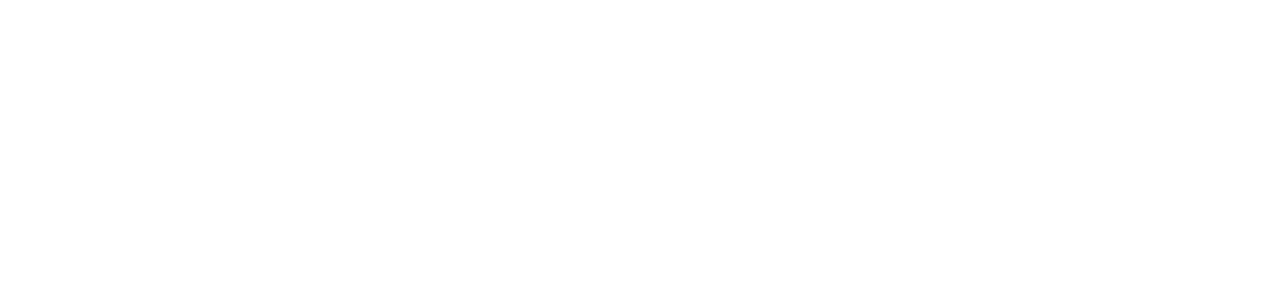
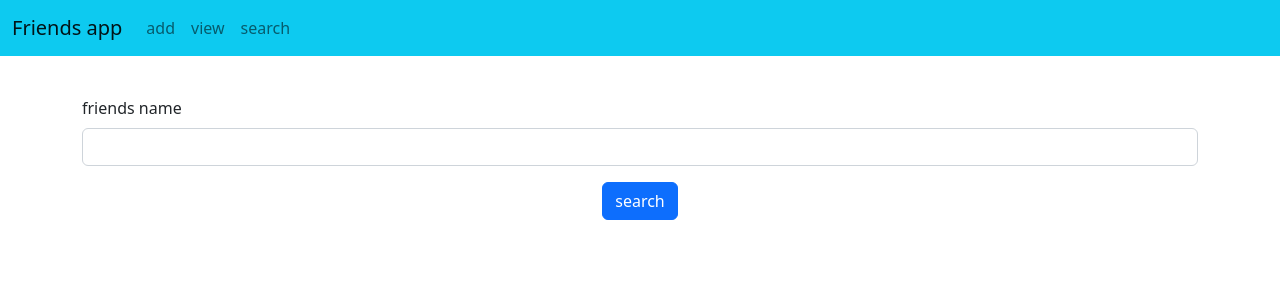
Before and after one commit to krishnanunnijp/friends-angular-app, an Angular app: page /search in a window 1280 px wide. Before the commit this address led to /. Shown: the top 300 px of the page. Built offline with nearby package versions, Linux system fonts and the light colour scheme.

Commit message:
search page added

```diff
--- a/src/app/friends-navbar/friends-navbar.component.html
+++ b/src/app/friends-navbar/friends-navbar.component.html
@@ -1,6 +1,6 @@
 <nav class="navbar navbar-expand-lg bg-info">
     <div class="container-fluid">
-      <a class="navbar-brand" href="#">Shopping Cart</a>
+      <a class="navbar-brand" href="#">Friends app</a>
       <button class="navbar-toggler" type="button" data-bs-toggle="collapse" data-bs-target="#navbarNav" aria-controls="navbarNav" aria-expanded="false" aria-label="Toggle navigation">
         <span class="navbar-toggler-icon"></span>
       </button>
@@ -12,6 +12,9 @@
             <li class="nav-item text-center">
                 <a class="nav-link " aria-current="page" href="/view">view</a>
             </li>
+            <li class="nav-item text-center">
+                <a class="nav-link " aria-current="page" href="/search">search</a>
+            </li>
         </ul>
       </div>
     </div>
--- /dev/null
+++ b/src/app/friends-search/friends-search.component.html
@@ -0,0 +1,16 @@
+<app-friends-navbar></app-friends-navbar>
+<div class="container">
+    <div class="row">
+        <div class="col col-12 col-sm-12 col md-12 col-lg-12 col-xl-12 col-xxl-12">
+            <div class="row g-3 mt-4">
+                <div class="col col-12 col-sm-12 col-md-12 col-lg-12 col-xl-12 col-xxl-12">
+                    <label for="name" class="form-label">friends name</label>
+                    <input type="text" class="form-control">
+                </div>
+                <div class="col col-12 col-sm-12 col-md-12 col-lg-12 col-xl-12 col-xxl-12 text-center">
+                    <a href="" class="btn btn-primary">search</a>
+                </div>
+            </div>
+        </div>
+    </div>
+</div>
```
Also changed, not shown: src/app/app.module.ts (+7 -1 lines), src/app/friends-search/friends-search.component.ts (added, +10 -0 lines), src/app/friends-search/friends-search.component.css (added).
